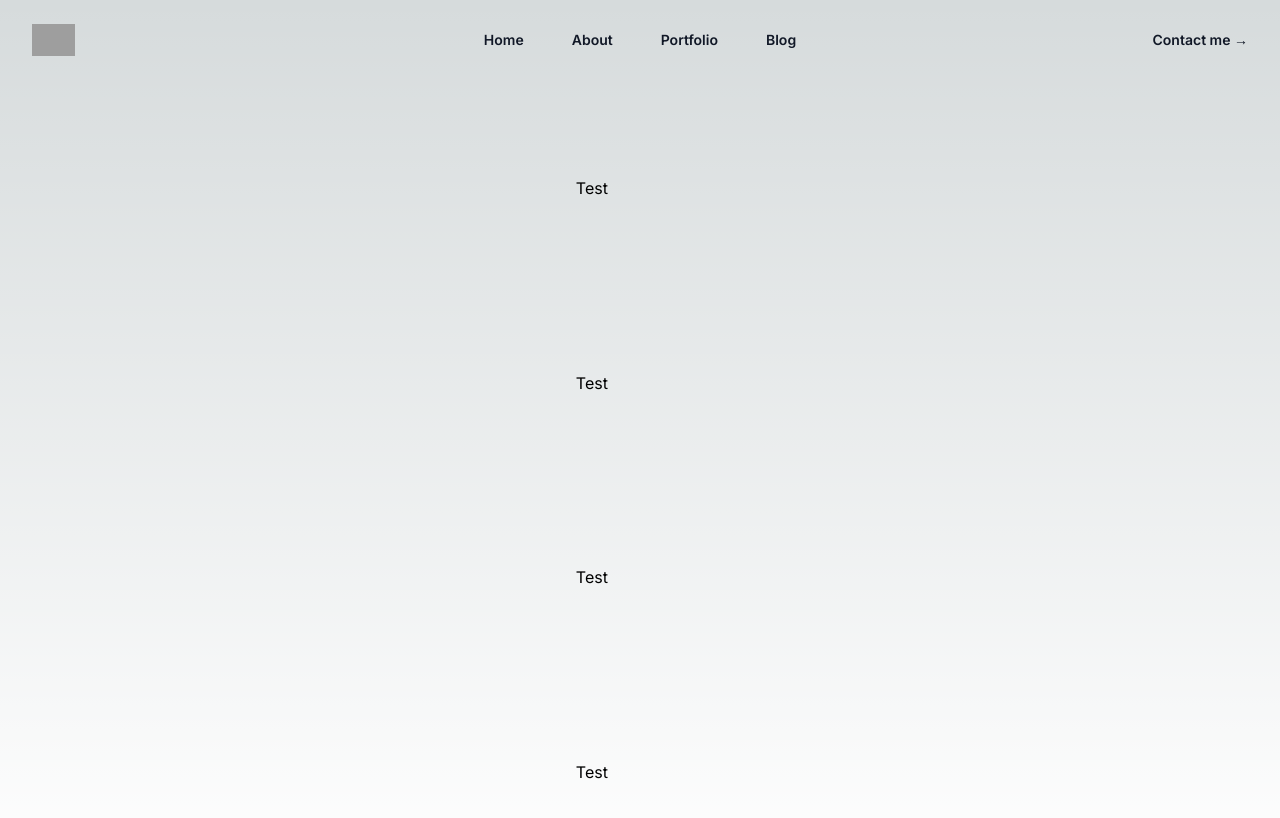
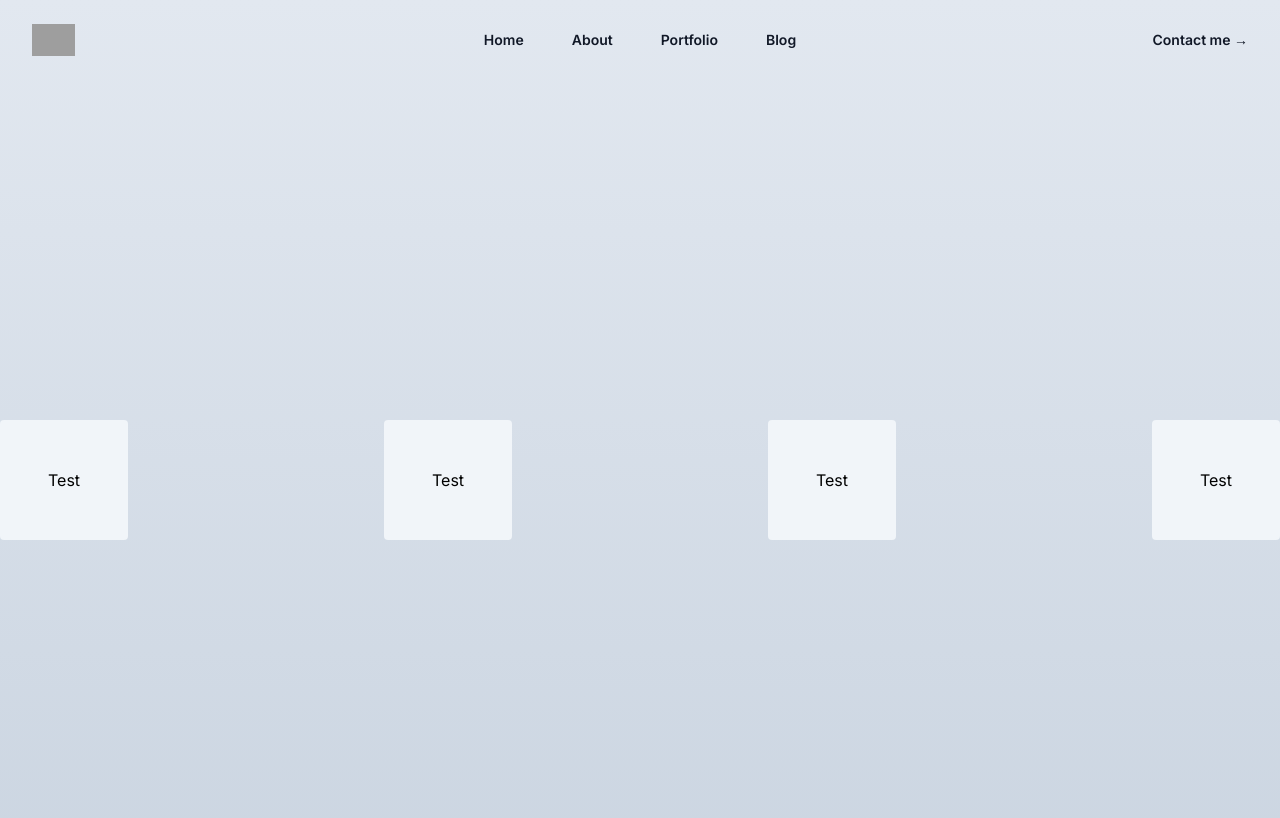
Before and after one commit to asvirts/portfolio, a Next.js app in the folder portfolio/: page / in a window 1280 px wide. Shown: the top 818 px of the page. Built offline with nearby package versions, Linux system fonts and the light colour scheme; grey boxes are pictures that could not be loaded.

Commit message:
bg color

```diff
--- a/portfolio/src/app/globals.css
+++ b/portfolio/src/app/globals.css
@@ -18,10 +18,5 @@
 
 body {
   color: rgb(var(--foreground-rgb));
-  background: linear-gradient(
-      to bottom,
-      transparent,
-      rgb(var(--background-end-rgb))
-    )
-    rgb(var(--background-start-rgb));
+  background: linear-gradient(to bottom, #e2e8f0, #cbd5e1);
 }
--- a/portfolio/src/app/page.tsx
+++ b/portfolio/src/app/page.tsx
@@ -2,7 +2,7 @@ import PortfolioItem from "@/components/PortfolioItem";
 
 export default function Home() {
   return (
-    <main className="flex min-h-screen flex-col items-center justify-between p-24">
+    <main className="flex container mx-auto min-h-screen items-center justify-between">
       <PortfolioItem />
       <PortfolioItem />
       <PortfolioItem />
--- a/portfolio/src/components/PortfolioItem.tsx
+++ b/portfolio/src/components/PortfolioItem.tsx
@@ -1,6 +1,6 @@
 export default function PortfolioItem() {
   return (
-    <div className="columns-3">
+    <div className="bg-[#f1f5f9] columns-auto p-12 rounded">
       <h2>Test</h2>
     </div>
   );
```
